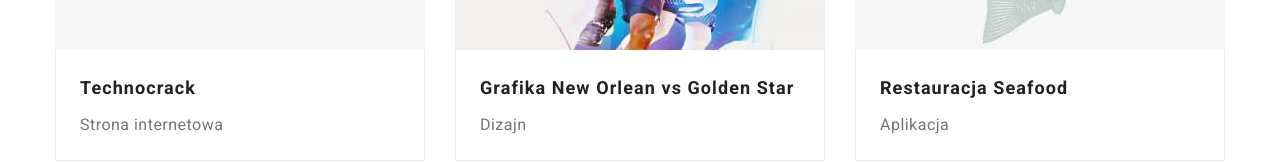
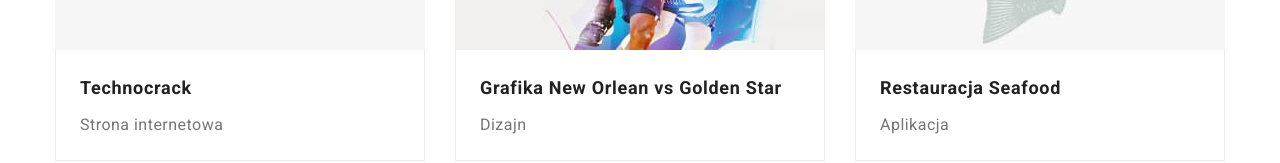
Before and after one commit to braven85/WebStudio, a plain HTML site: page portfolio.html in a window 1280 px wide. Shown: the part 491-654 px from the top of the page. Drawn offline with Linux system fonts and the light colour scheme.

Commit message:
poprawka dla wersji tabletowej

```diff
--- a/sass/layout/_portfolio.scss
+++ b/sass/layout/_portfolio.scss
@@ -116,7 +116,7 @@
 @media screen and (min-width: 768px) {
   .portfolio {
     &__title {
-      max-width: 304px;
+      @include font(inherit, bold, 18px, 2, 0.7px);
     }
   }
 }
```
Also changed, not shown: sass/base/_container.scss (+0 -12 lines), css/main.css, css/main.min.css, 2 other files.
